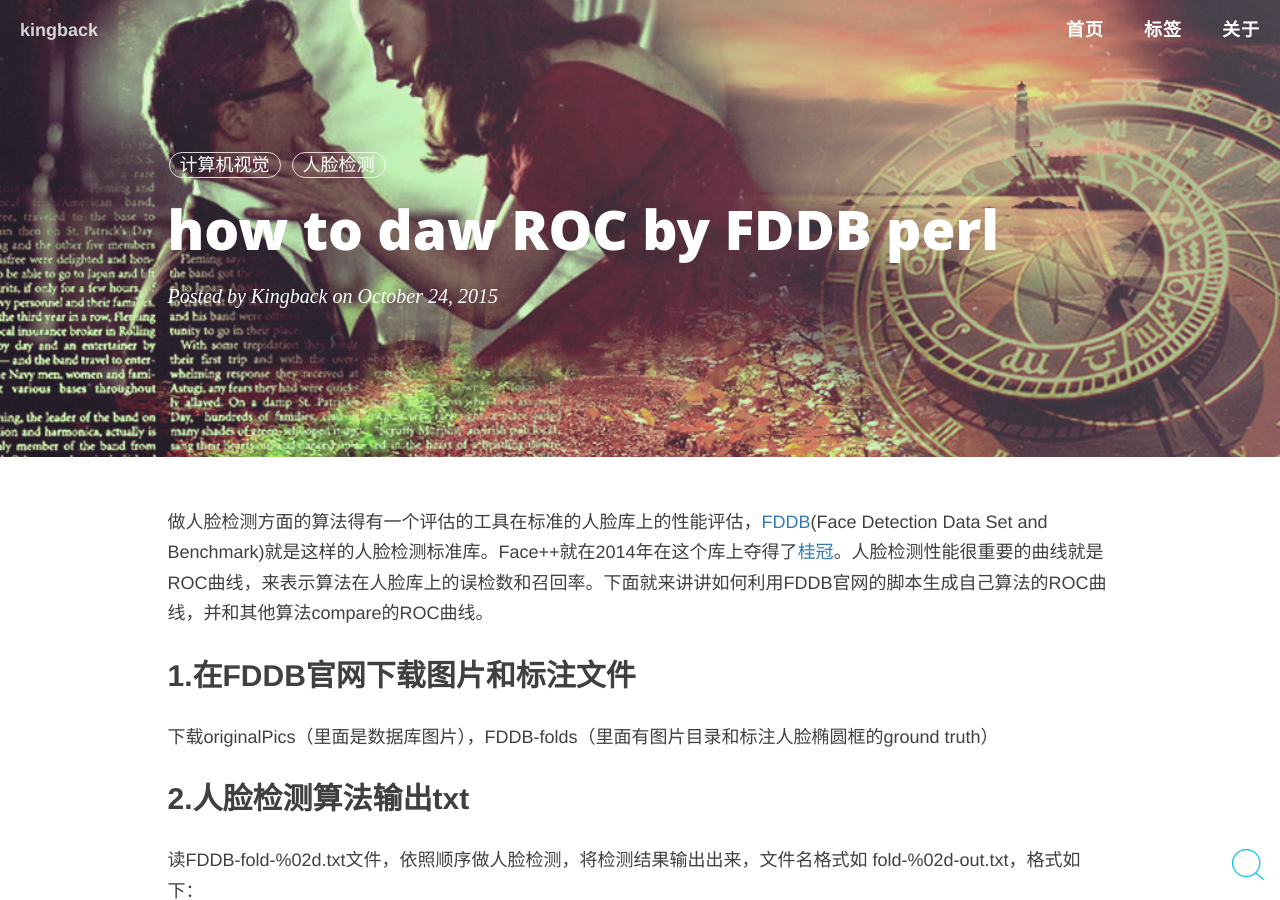
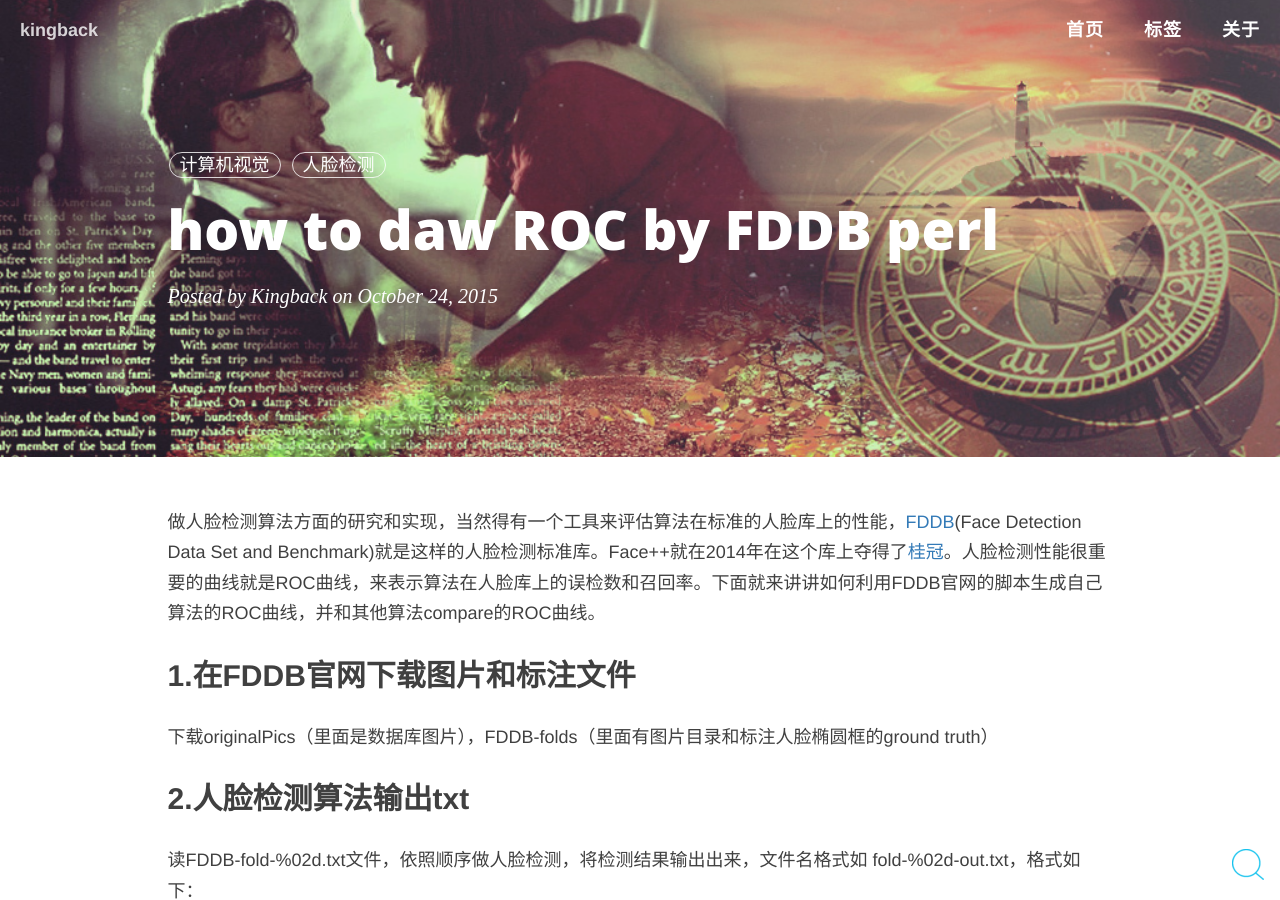
Before and after one commit to kingback1/kingback1.github.io, a Jekyll site: the page built from _posts/2015-10-24-how-to-daw-ROC-by-FDDB-perl.md, in a window 1280 px wide and 900 px high. Built offline with Jekyll 4.4.1, drawn with Linux system fonts in a browser that asks for light colours; nearby versions of some CDN libraries; comment, search, counter and statistics services are not loaded.

Commit message:
draw ROC by FDDB

```diff
--- a/_posts/2015-10-24-how-to-daw-ROC-by-FDDB-perl.md
+++ b/_posts/2015-10-24-how-to-daw-ROC-by-FDDB-perl.md
@@ -9,7 +9,7 @@ tags:
 author: 'Kingback'
 ---
 
-做人脸检测方面的算法得有一个评估的工具在标准的人脸库上的性能评估，[FDDB](http://vis-www.cs.umass.edu/fddb/)(Face Detection Data Set and Benchmark)就是这样的人脸检测标准库。Face++就在2014年在这个库上夺得了[桂冠](http://www.faceplusplus.com.cn/fddb/)。人脸检测性能很重要的曲线就是ROC曲线，来表示算法在人脸库上的误检数和召回率。下面就来讲讲如何利用FDDB官网的脚本生成自己算法的ROC曲线，并和其他算法compare的ROC曲线。
+做人脸检测算法方面的研究和实现，当然得有一个工具来评估算法在标准的人脸库上的性能，[FDDB](http://vis-www.cs.umass.edu/fddb/)(Face Detection Data Set and Benchmark)就是这样的人脸检测标准库。Face++就在2014年在这个库上夺得了[桂冠](http://www.faceplusplus.com.cn/fddb/)。人脸检测性能很重要的曲线就是ROC曲线，来表示算法在人脸库上的误检数和召回率。下面就来讲讲如何利用FDDB官网的脚本生成自己算法的ROC曲线，并和其他算法compare的ROC曲线。
 
 
 ## 1.在FDDB官网下载图片和标注文件
```
